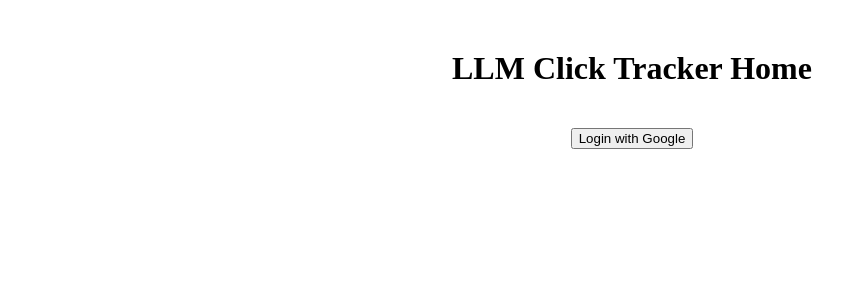
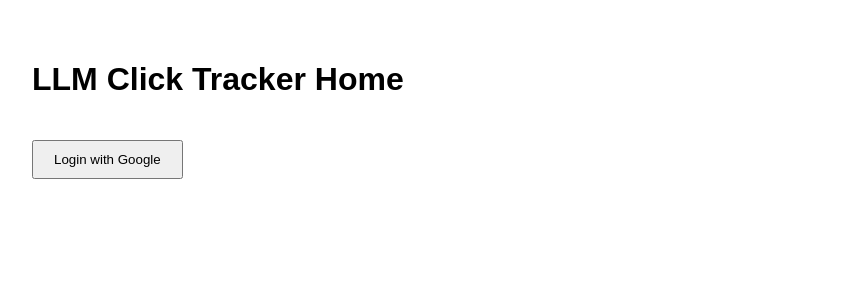
Before and after one commit to mrakeshreddy/llm-click-tracker, a Next.js app: page / in a window 1280 px wide. Shown: the top 300 px of the page, without its empty margins (8-851 px from the left). Built offline with nearby package versions, Linux system fonts and the light colour scheme; no server answers.

Commit message:
Update index.js

```diff
--- a/pages/index.js
+++ b/pages/index.js
@@ -1,51 +1,52 @@
 import { useEffect, useState } from 'react';
 import { auth, provider } from '../firebase';
-import { signInWithPopup, signOut, onAuthStateChanged } from 'firebase/auth';
+import { signInWithPopup, onAuthStateChanged, signOut } from 'firebase/auth';
 
 export default function Home() {
   const [user, setUser] = useState(null);
 
   useEffect(() => {
-    const unsubscribe = onAuthStateChanged(auth, (currentUser) => {
-      setUser(currentUser);
+    onAuthStateChanged(auth, (currentUser) => {
+      if (currentUser) {
+        setUser(currentUser);
+      } else {
+        setUser(null);
+      }
     });
-    return () => unsubscribe();
   }, []);
 
   const handleLogin = async () => {
     try {
       await signInWithPopup(auth, provider);
-    } catch (error) {
-      console.error('Login error:', error);
+    } catch (err) {
+      console.error("Login failed", err);
     }
   };
 
   const handleLogout = async () => {
     try {
       await signOut(auth);
-    } catch (error) {
-      console.error('Logout error:', error);
+    } catch (err) {
+      console.error("Logout failed", err);
     }
   };
 
   return (
-    <div style={{ textAlign: 'center', marginTop: '50px' }}>
+    <div style={{ padding: '2rem', fontFamily: 'Arial' }}>
       <h1>LLM Click Tracker Home</h1>
 
       {!user ? (
-        <button onClick={handleLogin} style={{ marginTop: '20px' }}>
+        <button onClick={handleLogin} style={{ marginTop: '20px', padding: '10px 20px' }}>
           Login with Google
         </button>
       ) : (
-        <>
+        <div style={{ marginTop: '20px' }}>
           <p>Welcome, {user.displayName}</p>
-          <button onClick={handleLogout} style={{ marginRight: '10px' }}>
-            Logout
-          </button>
-          <button style={{ marginTop: '10px' }}>
+          <button style={{ marginRight: '10px' }}>
             Connect with Google Search Console
           </button>
-        </>
+          <button onClick={handleLogout}>Logout</button>
+        </div>
       )}
     </div>
   );
```
